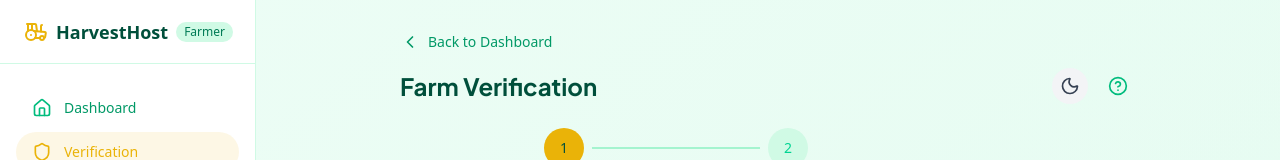
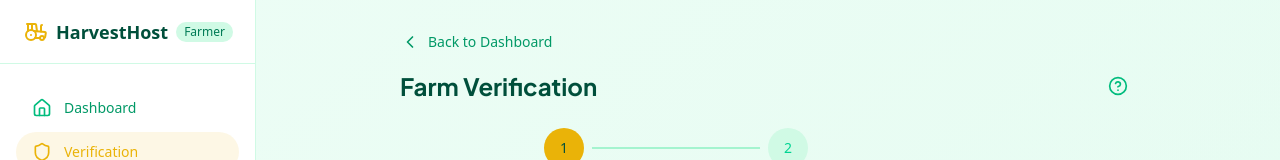
Before and after one commit to OdaloV/agritourism, a Next.js app: page /farmer/verification in a window 1280 px wide. Shown: the top 160 px of the page. Built offline with nearby package versions, Linux system fonts and the light colour scheme; sample sign-in values are in the browser's storage.

Commit message:
feat(theme): add ThemeToggle to verification page header

```diff
--- a/src/app/farmer/verification/page.tsx
+++ b/src/app/farmer/verification/page.tsx
@@ -14,7 +14,6 @@ import {
   User,
   Landmark,
 } from "lucide-react";
-import ThemeToggle from "@/app/components/ThemeToggle";
 
 
 // Document type definition
@@ -250,7 +249,6 @@ const resendVerificationEmail = async () => {
   <div className="flex items-center justify-between">
     <h1 className="text-2xl font-heading font-bold text-emerald-900">Farm Verification</h1>
     <div className="flex items-center gap-3">
-      <ThemeToggle />
       <button onClick={() => setShowHelp(!showHelp)} className="p-2 hover:bg-emerald-50 rounded-xl">
         <HelpCircle className="h-5 w-5 text-emerald-500" />
       </button>
```
